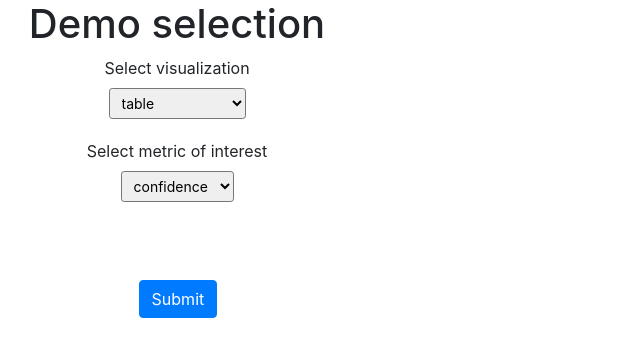
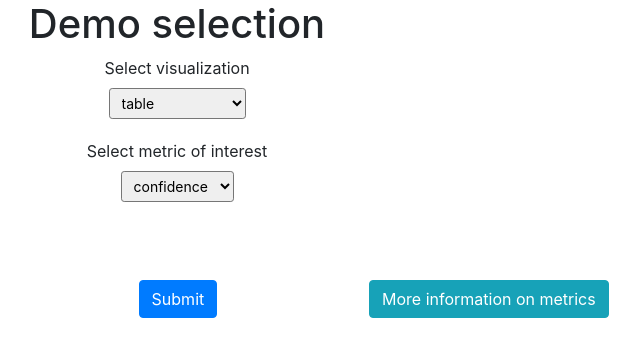
Before and after one commit to dcjohnson24/market_basket_app, a Flask app: page /demo_selection in a window 1280 px wide. Shown: the top 357 px of the page, without its empty margins (463-1103 px from the left). Run offline with Flask 2, Linux system fonts and the light colour scheme.

Commit message:
Add information button and toggles explaining metrics

```diff
--- a/api/static/load_page.css
+++ b/api/static/load_page.css
@@ -31,7 +31,6 @@
     margin-top: 20px;
 }
 
-
 button {
     margin: 5px;
 }
@@ -53,12 +52,26 @@ label {
     left: 47%;
 }
 
-.select-submit.demo {
+.select-submit-demo {
     position: absolute;
     transition: .5s ease;
     top: 35%;
     left: 47%
 }
+
+.moreInfo {
+    position: absolute;
+    transition: .5s ease;
+    top: 20%;
+    left: 65%
+}
+
+.moreInfoDemo {
+    top: 35%;
+    left: 65%
+}
+
+
 
 .spinner-grow {
     display: none;
--- a/api/templates/completed.html
+++ b/api/templates/completed.html
@@ -1,4 +1,4 @@
-{% from "macros.html" import selection, loading %}
+{% from "macros.html" import selection, loading, moreInfo %}
 <!DOCTYPE html>
 <head>
     <link rel="stylesheet" href="https://stackpath.bootstrapcdn.com/bootstrap/4.3.1/css/bootstrap.min.css"
@@ -17,6 +17,7 @@
         <p>File upload successful!</p>
         {{ selection() }}
     </div>
+    {{ moreInfo('completed') }}
     {{ loading('completed') }}
     <div class='btn_group'>
         <div class="table">
--- a/api/templates/demo_selection.html
+++ b/api/templates/demo_selection.html
@@ -1,4 +1,4 @@
-{% from 'macros.html' import selection, loading, chooseVisualization %}
+{% from 'macros.html' import selection, loading, chooseVisualization, moreInfo %}
 <html>
     <head>
         <link rel="stylesheet" href="https://cdn.jsdelivr.net/npm/bootstrap@4.5.3/dist/css/bootstrap.min.css"
@@ -16,6 +16,7 @@
             {{ chooseVisualization() }}
             {{ selection('demo') }}
             {{ loading() }}
+            {{ moreInfo() }}
             <script src="https://code.jquery.com/jquery-3.5.1.slim.min.js"
             integrity="sha384-DfXdz2htPH0lsSSs5nCTpuj/zy4C+OGpamoFVy38MVBnE+IbbVYUew+OrCXaRkfj"
             crossorigin="anonymous"></script>
--- a/api/templates/index.html
+++ b/api/templates/index.html
@@ -21,8 +21,8 @@
       <form action="{{ url_for('main.upload_files') }}" class="dropzone" id="my-dropzone"
        method="POST" enctype="multipart/form-data"></form>
       <button type="submit" class="btn btn-primary" id="upload-button">Submit</button>
+      <script src="https://ajax.googleapis.com/ajax/libs/jquery/3.5.1/jquery.min.js"></script>
       <script src="https://cdnjs.cloudflare.com/ajax/libs/dropzone/5.7.1/min/dropzone.min.js"></script>
-      <script src="https://ajax.googleapis.com/ajax/libs/jquery/3.5.1/jquery.min.js"></script>
       {{ loading('index') }}
       <script>
         Dropzone.autoDiscover = false;
--- a/api/templates/macros.html
+++ b/api/templates/macros.html
@@ -4,7 +4,7 @@
             <label for="metric">Select metric of interest</label>
             <select id="metric" class="form-control-sm">
                 <option value='confidence' data-bs-toggle="tooltip" data-bs-placement="right" data-html="true"
-                 title="<a href='https://en.wikipedia.org/wiki/Association_rule_learning#cite_note-leverage-10'>Confidence</a> measures the probability of buying B conditional on buying A.
+                 title="Confidence measures the probability of buying B conditional on buying A.
                  Ranges from 0 to 1">confidence</option>
                 <option value='lift' data-bs-toggle="tooltip" data-bs-placement="right"
                 title="Lift is the ratio of the observed number of transactions where A and B were
@@ -17,14 +17,16 @@
                 <option value='leverage' data-bs-toggle="tooltip" data-bs-placement="right"
                 title="Leverage is the difference between the observed number of transactions where A and B are bought
                 together and the expected number of transactions where A and B are bought independently.
+
                 A larger number indicates a greater co-occurence of A and B purchased together than purchased separately.
                 A value of 0 means independence.
+
                 Ranges from -1 to 1">leverage</option>
             </select>
             {% if location == 'completed' %}
                 <input class="btn btn-primary select-submit" type="submit" value="Submit"/>
             {% else %}
-                <input class="btn btn-primary select-submit demo" type="submit" value="Submit"/>
+                <input class="btn btn-primary select-submit select-submit-demo" type="submit" value="Submit"/>
             {% endif %}
         </form>
     </div>
@@ -54,3 +56,16 @@
         </select>
     </div>
 {% endmacro %}
+{% macro moreInfo(location='demo') %}
+    {% if location == 'demo' %}
+        <a class="btn btn-info moreInfo moreInfoDemo" role="button"
+            href="https://en.wikipedia.org/wiki/Association_rule_learning" target="_blank" rel="noopener noreferrer">
+            More information on metrics
+        </a>
+    {% else %}
+        <a class="btn btn-info moreInfo" role="button"
+            href="https://en.wikipedia.org/wiki/Association_rule_learning" target="_blank" rel="noopener noreferrer">
+            More information on metrics
+        </a>
+    {% endif %}
+{% endmacro %}
```
